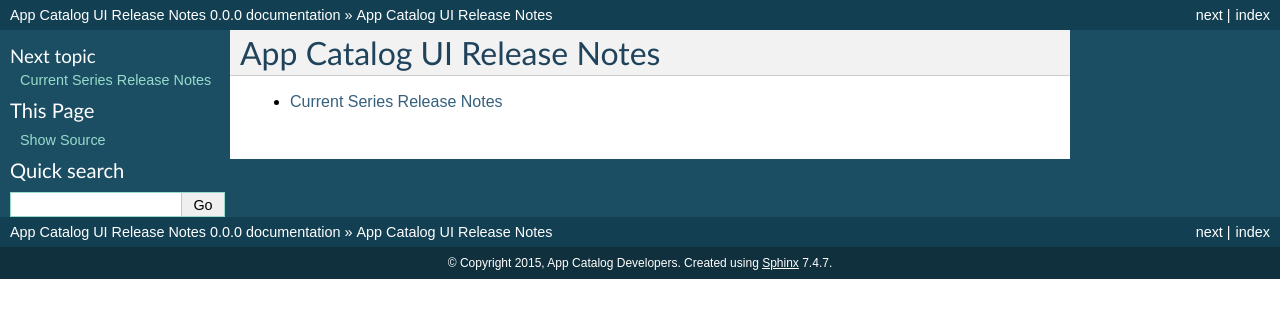
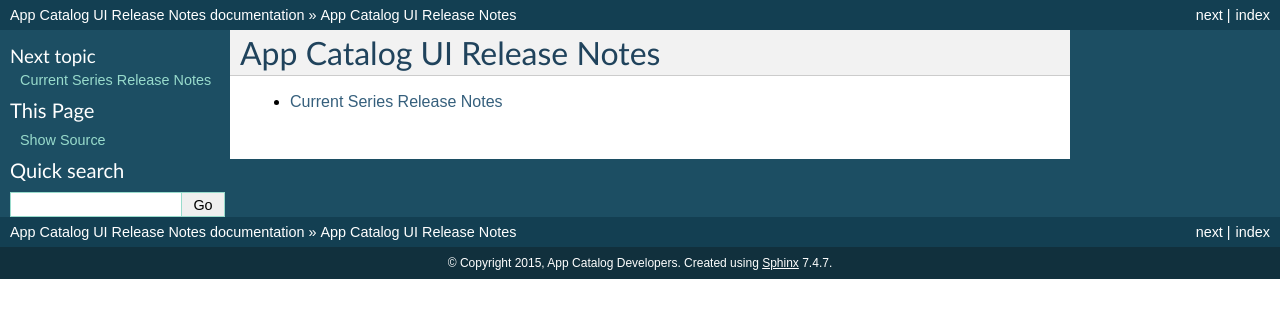
Before and after one commit to openstack-archive/app-catalog-ui, a Sphinx documentation site: the page built from releasenotes/source/index.rst, in a window 1280 px wide. Shown: the top 318 px of the page. Built offline with Sphinx 7.4.7, drawn with Linux system fonts in a browser that asks for light colours; the version number is read from the project's files by our own code; part of the change alters nothing that is shown.

```diff
--- a/releasenotes/source/conf.py
+++ b/releasenotes/source/conf.py
@@ -59,16 +59,11 @@ master_doc = 'index'
 project = u'App Catalog UI Release Notes'
 copyright = u'2015, App Catalog Developers'
 
-# The version info for the project you're documenting, acts as replacement for
-# |version| and |release|, also used in various other places throughout the
-# built documents.
-#
+# Release notes are version independent.
+# The full version, including alpha/beta/rc tags.
+release = ''
 # The short X.Y version.
-from app_catalog.version import version_info
-# The full version, including alpha/beta/rc tags.
-release = version_info.version_string_with_vcs()
-# The short X.Y version.
-version = version_info.canonical_version_string()
+version = ''
 
 # The language for content autogenerated by Sphinx. Refer to documentation
 # for a list of supported languages.
```
